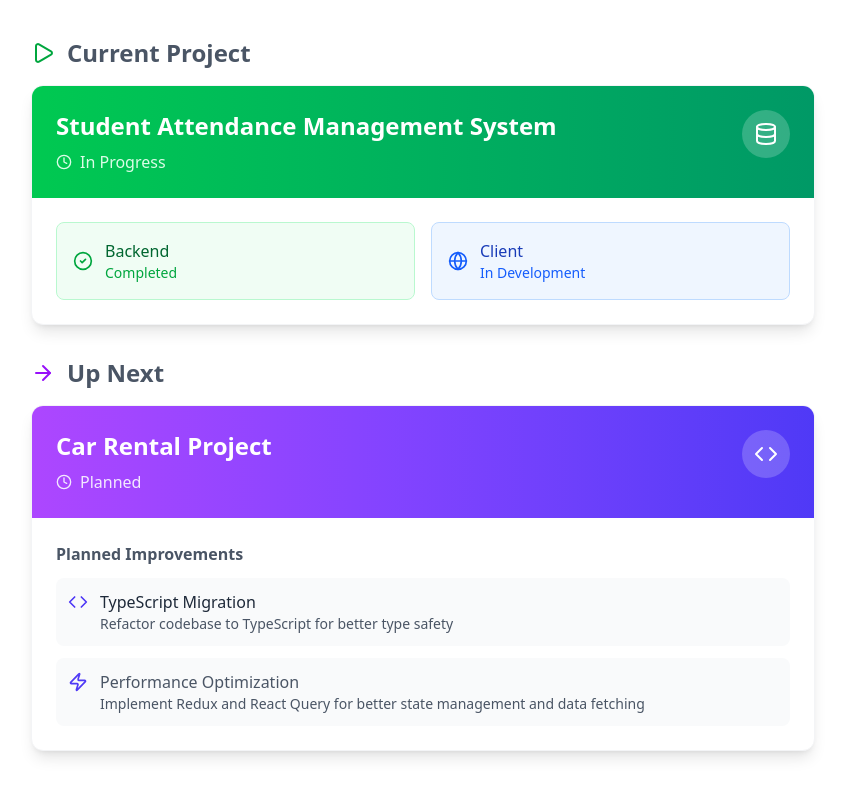
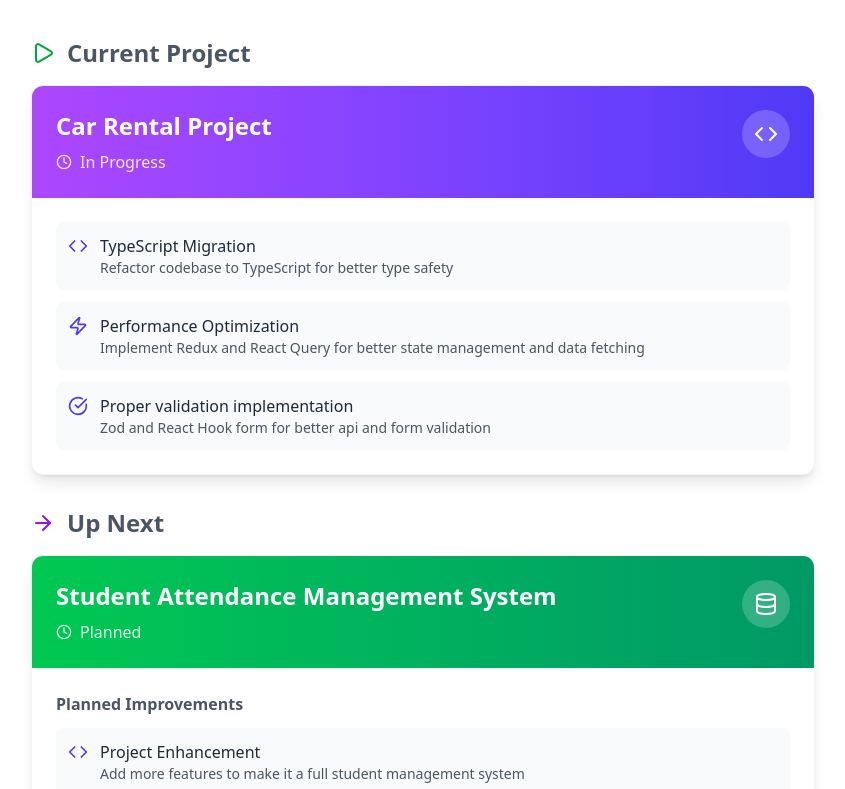
Before and after one commit to bartue-dev/portfolio-GUI, a React (Vite) app: page / in a window 1280 px wide. Shown: the part 1211-2000 px from the top of the page, without its empty margins (217-1062 px from the left). Built offline with nearby package versions, Linux system fonts and the light colour scheme.

Commit message:
Transfer the car rental as current project. then studma as next project.

```diff
--- a/src/components/activities/activity.tsx
+++ b/src/components/activities/activity.tsx
@@ -1,4 +1,14 @@
-import { Clock, CheckCircle2, Play, ArrowRight, Code, Database, Globe, Zap } from "lucide-react";
+import {
+  Clock,
+  CheckCircle2,
+  Play,
+  ArrowRight,
+  Code,
+  Database,
+  Globe,
+  Zap,
+  CircleCheckBig
+} from "lucide-react";
 
 export default function Activity() {
   return (
@@ -19,38 +29,46 @@ export default function Activity() {
           </div>
 
           <div className="bg-white rounded-xl shadow-lg border border-gray-100 overflow-hidden">
-            <div className="bg-gradient-to-r from-green-500 to-emerald-600 p-6">
+            <div className="bg-gradient-to-r from-purple-500 to-indigo-600 p-6">
               <div className="flex items-start justify-between">
                 <div>
                   <h3 className="text-2xl font-bold text-white mb-2">
-                    Student Attendance Management System
+                    Car Rental Project
                   </h3>
-                  <div className="flex items-center gap-2 text-green-100">
+                  <div className="flex items-center gap-2 text-purple-100">
                     <Clock className="w-4 h-4" />
                     <span>In Progress</span>
                   </div>
                 </div>
                 <div className="bg-white/20 rounded-full p-3">
-                  <Database className="w-6 h-6 text-white" />
+                  <Code className="w-6 h-6 text-white" />
                 </div>
               </div>
             </div>
 
             <div className="p-6">
-              <div className="grid md:grid-cols-2 gap-4">
-                <div className="flex items-center gap-3 p-4 bg-green-50 rounded-lg border border-green-200">
-                  <CheckCircle2 className="w-5 h-5 text-green-600" />
+              <div className="space-y-3">
+                <div className="flex items-start gap-3 p-3 bg-gray-50 rounded-lg">
+                  <Code className="w-5 h-5 text-indigo-600 mt-0.5" />
                   <div>
-                    <p className="font-medium text-green-800">Backend</p>
-                    <p className="text-sm text-green-600">Completed</p>
+                    <p className="font-medium text-gray-800">TypeScript Migration</p>
+                    <p className="text-sm text-gray-600">Refactor codebase to TypeScript for better type safety</p>
                   </div>
                 </div>
 
-                <div className="flex items-center gap-3 p-4 bg-blue-50 rounded-lg border border-blue-200">
-                  <Globe className="w-5 h-5 text-blue-600" />
+                <div className="flex items-start gap-3 p-3 bg-gray-50 rounded-lg">
+                  <Zap className="w-5 h-5 text-indigo-600 mt-0.5" />
                   <div>
-                    <p className="font-medium text-blue-800">Client</p>
-                    <p className="text-sm text-blue-600">In Development</p>
+                    <p className="font-medium text-gray-800">Performance Optimization</p>
+                    <p className="text-sm text-gray-600">Implement Redux and React Query for better state management and data fetching</p>
+                  </div>
+                </div>
+
+                <div className="flex items-start gap-3 p-3 bg-gray-50 rounded-lg">
+                  <CircleCheckBig className="w-5 h-5 text-indigo-600 mt-0.5" />
+                  <div>
+                    <p className="font-medium text-gray-800">Proper validation implementation</p>
+                    <p className="text-sm text-gray-600">Zod and React Hook form for better api and form validation</p>
                   </div>
                 </div>
               </div>
@@ -66,42 +84,33 @@ export default function Activity() {
           </div>
 
           <div className="bg-white rounded-xl shadow-lg border border-gray-100 overflow-hidden">
-            <div className="bg-gradient-to-r from-purple-500 to-indigo-600 p-6">
+            <div className="bg-gradient-to-r from-green-500 to-emerald-600 p-6">
               <div className="flex items-start justify-between">
                 <div>
                   <h3 className="text-2xl font-bold text-white mb-2">
-                    Car Rental Project
+                    Student Attendance Management System
                   </h3>
-                  <div className="flex items-center gap-2 text-purple-100">
+                  <div className="flex items-center gap-2 text-green-100">
                     <Clock className="w-4 h-4" />
                     <span>Planned</span>
                   </div>
                 </div>
                 <div className="bg-white/20 rounded-full p-3">
-                  <Code className="w-6 h-6 text-white" />
+                  <Database className="w-6 h-6 text-white" />
                 </div>
               </div>
             </div>
 
             <div className="p-6">
               <h4 className="font-semibold mb-3">Planned Improvements</h4>
-              <div className="space-y-3">
-                <div className="flex items-start gap-3 p-3 bg-gray-50 rounded-lg">
-                  <Code className="w-5 h-5 text-indigo-600 mt-0.5" />
-                  <div>
-                    <p className="font-medium text-gray-800">TypeScript Migration</p>
-                    <p className="text-sm text-gray-600">Refactor codebase to TypeScript for better type safety</p>
-                  </div>
-                </div>
-
-                <div className="flex items-start gap-3 p-3 bg-gray-50 rounded-lg">
-                  <Zap className="w-5 h-5 text-indigo-600 mt-0.5" />
-                  <div>
-                    <p className="font-medium">Performance Optimization</p>
-                    <p className="text-sm text-gray-600">Implement Redux and React Query for better state management and data fetching</p>
-                  </div>
+              <div className="flex items-start gap-3 p-3 bg-gray-50 rounded-lg">
+                <Code className="w-5 h-5 text-indigo-600 mt-0.5" />
+                <div>
+                  <p className="font-medium text-gray-800">Project Enhancement</p>
+                  <p className="text-sm text-gray-600">Add more features to make it a full student management system</p>
                 </div>
               </div>
+
             </div>
           </div>
         </div>
```
